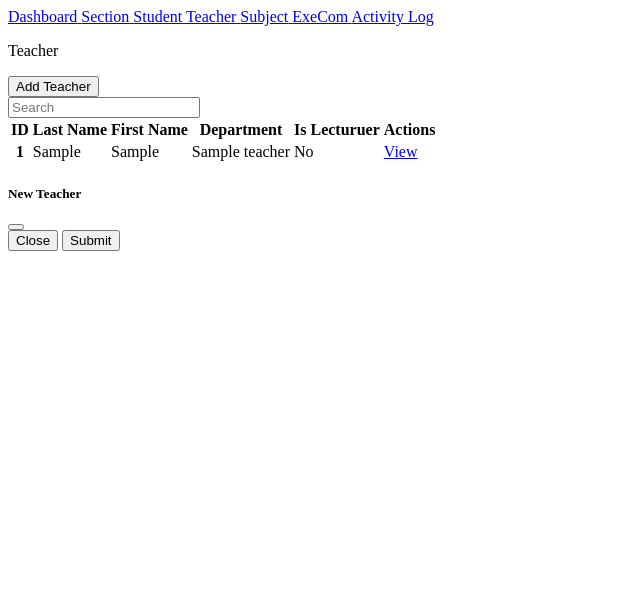
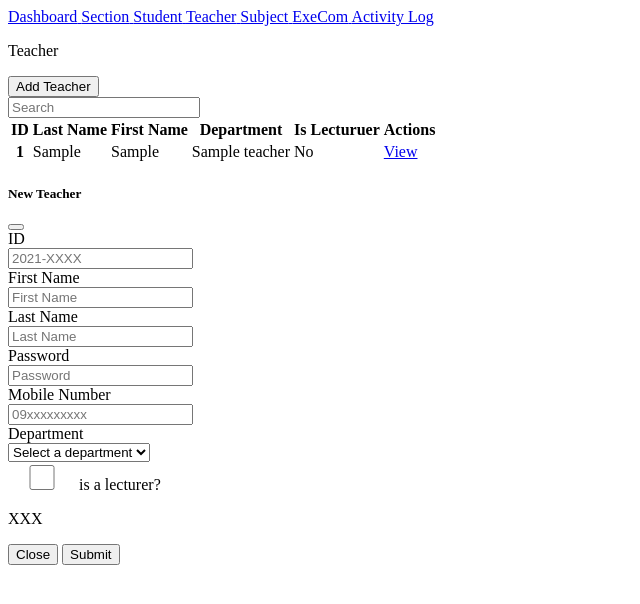
Before and after one commit to eSmooothie/IDS-TER, a CodeIgniter 4 app: the page made by app/Views/admin/pages/teachers.php in a window 1280 px wide. Shown: the top 604 px of the page, without its empty margins (0-640 px from the left). Run offline with PHP 8.4 and a stand-in for CodeIgniter, Linux system fonts and the light colour scheme; the template is opened without the code that fills it: most values are stand-ins (such as "Sample title", 1, 10 or a date in 2020); some libraries are stand-ins or nearby versions.

Commit message:
Can now add new teacher

```diff
--- a/app/Config/Routes.php
+++ b/app/Config/Routes.php
@@ -55,6 +55,7 @@ $routes->post("/admin/student/add/csv","Student::addNewStudentCSV");
 $routes->get("/admin/student/view/(:any)", "Student::viewStudent/$1");
 // admin:teacher
 $routes->get("/admin/teacher","Teacher::index");
+$routes->post("/admin/teacher/add","Teacher::add");
 
 if (file_exists(APPPATH . 'Config/' . ENVIRONMENT . '/Routes.php'))
 {
--- a/app/Views/admin/pages/teachers.php
+++ b/app/Views/admin/pages/teachers.php
@@ -98,6 +98,75 @@
       <form class="" id="addNewTeacher">
         <div class="modal-body">
           <!-- Do Something -->
+          <div class="mb-3">
+            <!-- ID -->
+            <div class="mb-3 row">
+              <label for="" class="col-sm-4 col-form-label">ID</label>
+              <div class="col-sm-8">
+                <input name="id" type="text" class="form-control" id="teacherId" placeholder="2021-XXXX" required>
+              </div>
+            </div>
+            <!-- FN -->
+            <div class="mb-3 row">
+              <label for="" class="col-sm-4 col-form-label">First Name</label>
+              <div class="col-sm-8">
+                <input name="fn" type="text" class="form-control" id="teacherFn" placeholder="First Name" required>
+              </div>
+            </div>
+            <!-- LN -->
+            <div class="mb-3 row">
+              <label for="" class="col-sm-4 col-form-label">Last Name</label>
+              <div class="col-sm-8">
+                <input name="ln" type="text" class="form-control" id="teacherLn" placeholder="Last Name" required>
+              </div>
+            </div>
+            <!-- Password -->
+            <div class="mb-3 row">
+              <label for="" class="col-sm-4 col-form-label">Password</label>
+              <div class="col-sm-8">
+                <input name="password" type="password" class="form-control" id="teacherPassword" placeholder="Password" required>
+              </div>
+            </div>
+            <!-- Mobile Number -->
+            <div class="mb-3 row">
+              <label for="" class="col-sm-4 col-form-label">Mobile Number</label>
+              <div class="col-sm-8">
+                <input name="mobileNumber" type="text" class="form-control" id="teacherCellNo" placeholder="09xxxxxxxxx" required>
+              </div>
+            </div>
+            <!-- Department -->
+            <div class="mb-5 row">
+              <label for="" class="col-sm-4 col-form-label">Department</label>
+              <div class="col-sm-8">
+                <select class="form-select" name="department" required>
+                  <option value="" selected>Select a department</option>
+                  <?php
+                  foreach ($departmentData as $key => $value) {
+                    $id = $value['ID'];
+                    $name = $value['NAME'];
+                    ?>
+                    <option value="<?php echo "$id"; ?>"><?php echo "$name"; ?></option>
+                    <?php
+                  }
+                   ?>
+                </select>
+              </div>
+            </div>
+            <!-- Is Lecturer -->
+            <div class="mb-3 row">
+              <label for="" class="col-sm-4 col-form-label"></label>
+              <div class="form-check form-switch col-sm-8 d-flex align-items-center">
+                <input name="isLecturer" class="form-check-input" type="checkbox" role="switch" style="height:25px;width:60px;">
+                <label class="form-check-label ms-2" for="">is a lecturer?</label>
+              </div>
+            </div>
+            <!-- message -->
+            <div class="mb-3 d-none" id="errContainer">
+              <div class="p-2 border border-danger bg-danger text-white rounded-pill text-center">
+                <p id="errMessage" class="m-0">XXX</p>
+              </div>
+            </div>
+          </div>
         </div>
         <div class="modal-footer">
           <button type="button" class="btn btn-secondary" data-bs-dismiss="modal" onclick="document.getElementById('addNewStudents').reset();">Close</button>
```
Also changed, not shown: app/Controllers/Teacher.php (+59 -0 lines), public_html/assets/js/adminTeacher.js (+41 -0 lines).
